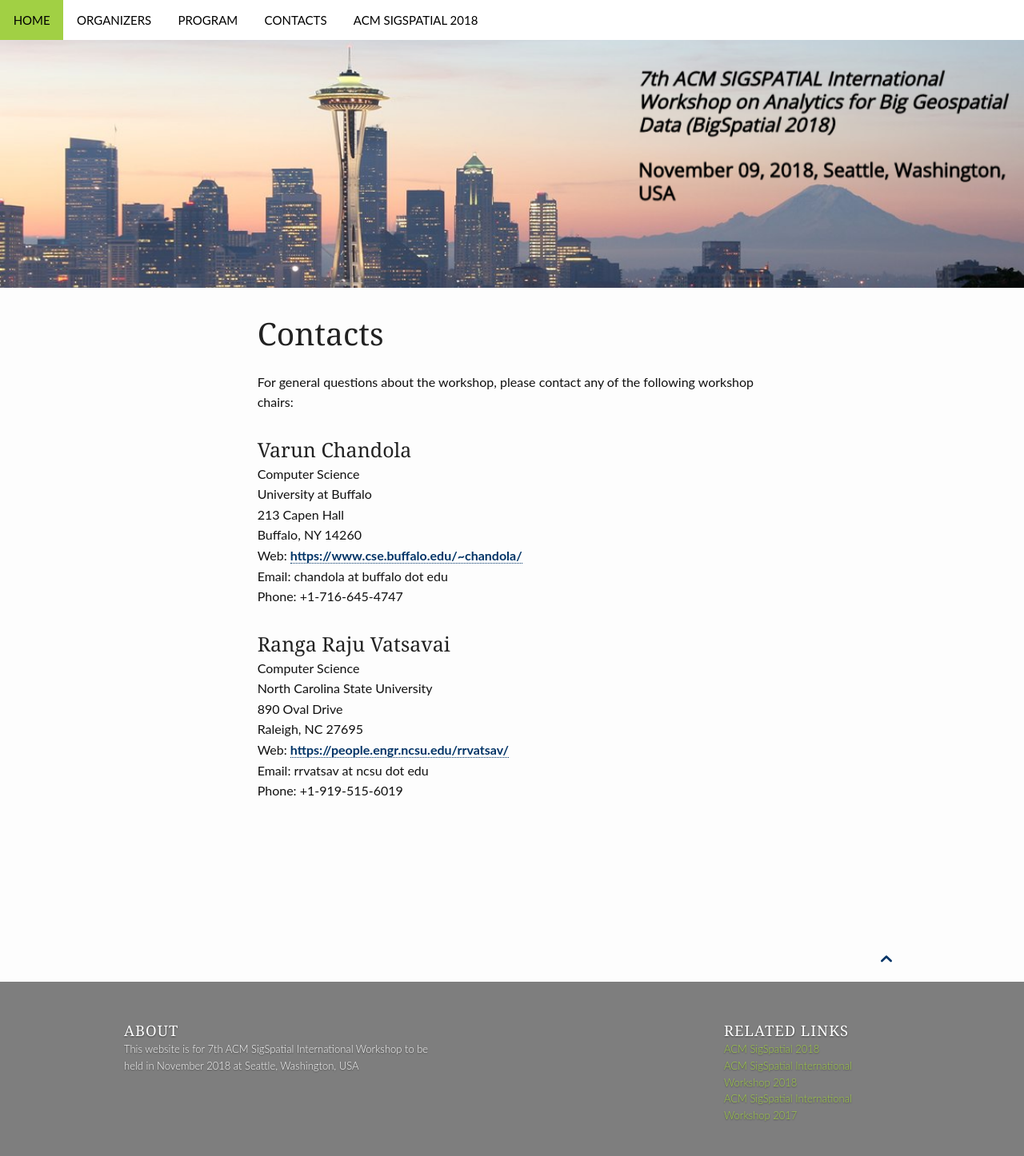
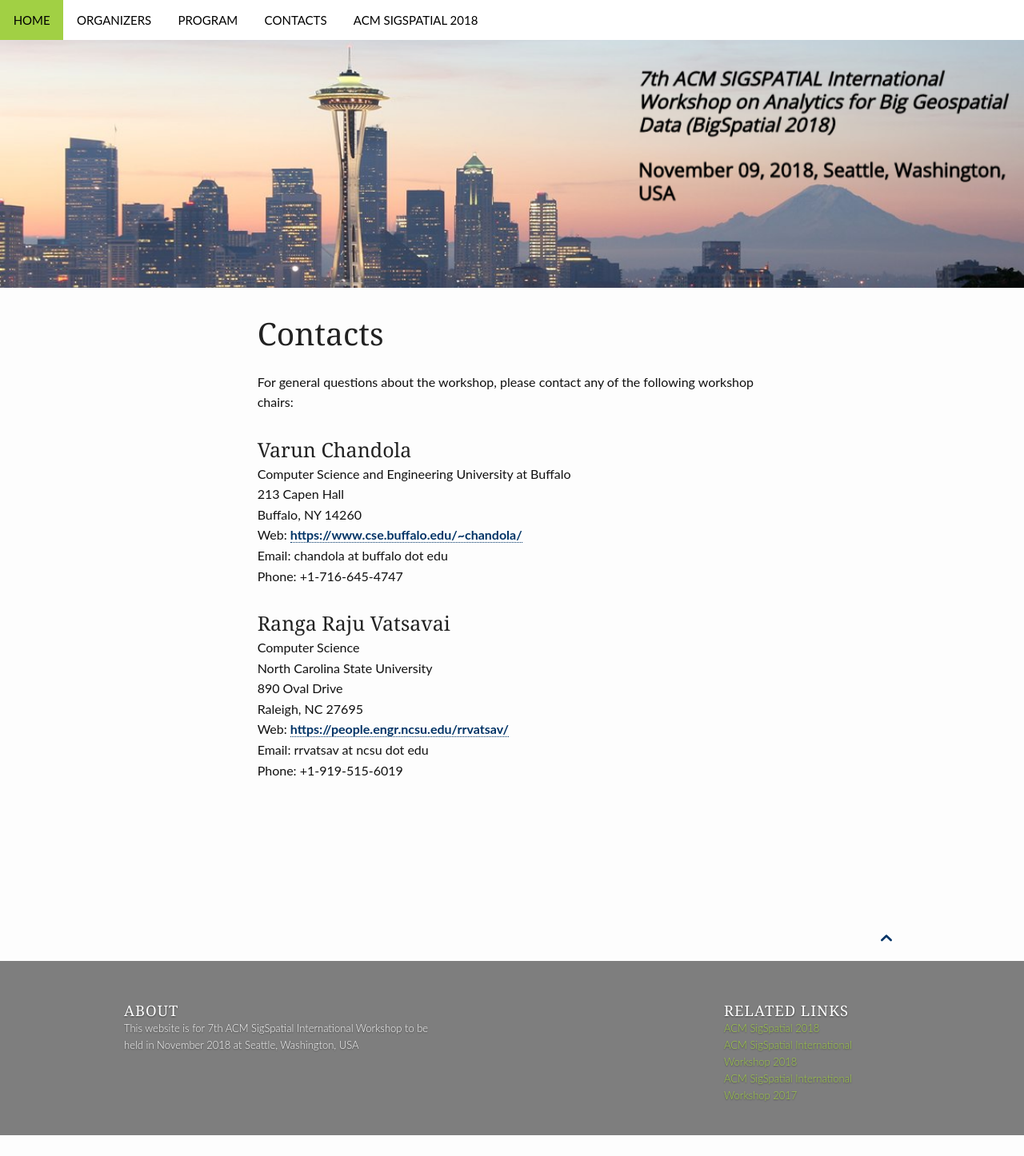
Before and after one commit to bigspatial2019/bigspatial-2018.github.io, a Jekyll site: the page built from contact/index.md, in a window 1280 px wide. Shown: the whole page at 80% size. Built offline with Jekyll 4.4.1, drawn with Linux system fonts in a browser that asks for light colours; comment, search, counter and statistics services are not loaded; after the commit the page ends 1420 px from its top, so only the background shows below that.

Commit message:
Updating files :dash:

```diff
--- a/contact/index.md
+++ b/contact/index.md
@@ -16,7 +16,7 @@ For general questions about the workshop, please contact any of the following wo
 
 ### Varun Chandola
 
-Computer Science
+Computer Science and Engineering
 University at Buffalo
 213 Capen Hall
 Buffalo, NY 14260
```
Also changed, not shown: index.md (+1 -0 lines), organizer/index.md (+1 -1 lines), 4 other files.
